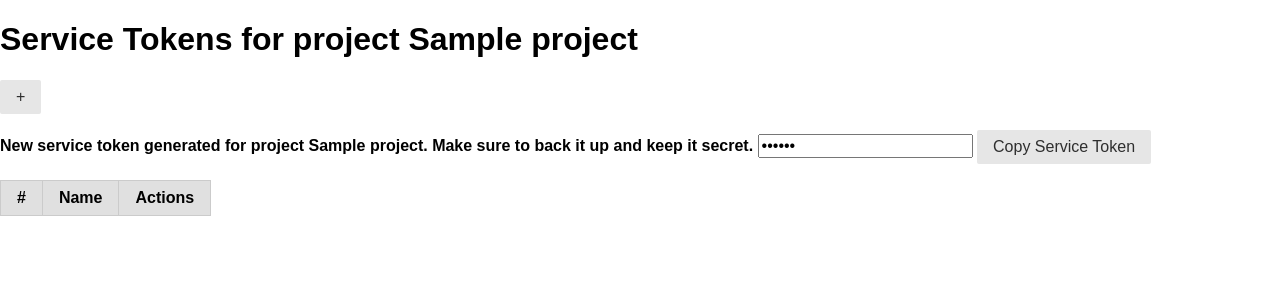
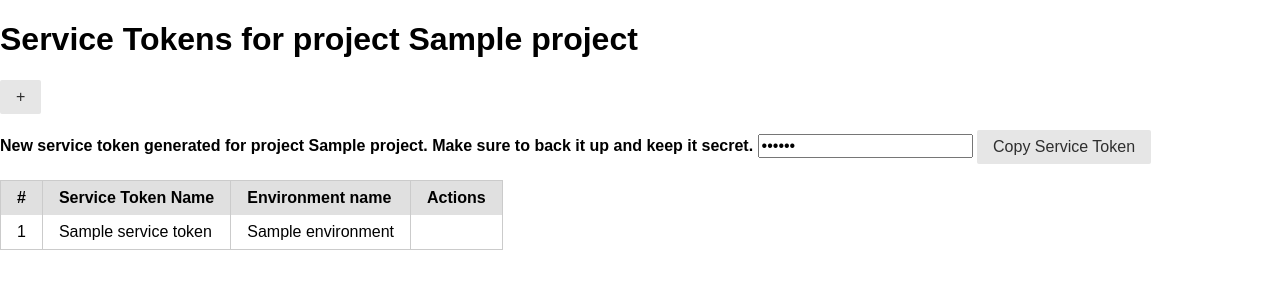
Before and after one commit to martinlevesque/secretsfly, a Flask app: template templates/admin/service_tokens/index.html in a window 1280 px wide. Shown: the top 300 px of the page. Run offline with Flask 2, Linux system fonts and the light colour scheme; the template is opened without the code that fills it: most values are stand-ins (such as "Sample title", 1, 10 or a date in 2020); lists and menus that the app fills with data are empty.

Commit message:
listing service tokens

```diff
--- a/templates/admin/service_tokens/index.html
+++ b/templates/admin/service_tokens/index.html
@@ -21,11 +21,24 @@
         <thead>
             <tr>
                 <th>#</th>
-                <th>Name</th>
+                <th>Service Token Name</th>
+                <th>Environment name</th>
                 <th>Actions</th>
             </tr>
         </thead>
         <tbody>
+            {% for service_token in service_tokens %}
+
+            <tr>
+                <td>{{ service_token.id }}</td>
+                <td>{{ service_token.friendly_name }}</td>
+                <td>{{ service_token.environment.name }}</td>
+                <td>
+                    <ul>
+                    </ul>
+                </td>
+            </tr>
+            {% endfor %}
         </tbody>
     </table>
 
```
Also changed, not shown: admin/service_tokens.py (+10 -1 lines), models.py (+10 -1 lines), tests/admin/test_service_tokens.py (+29 -7 lines).
